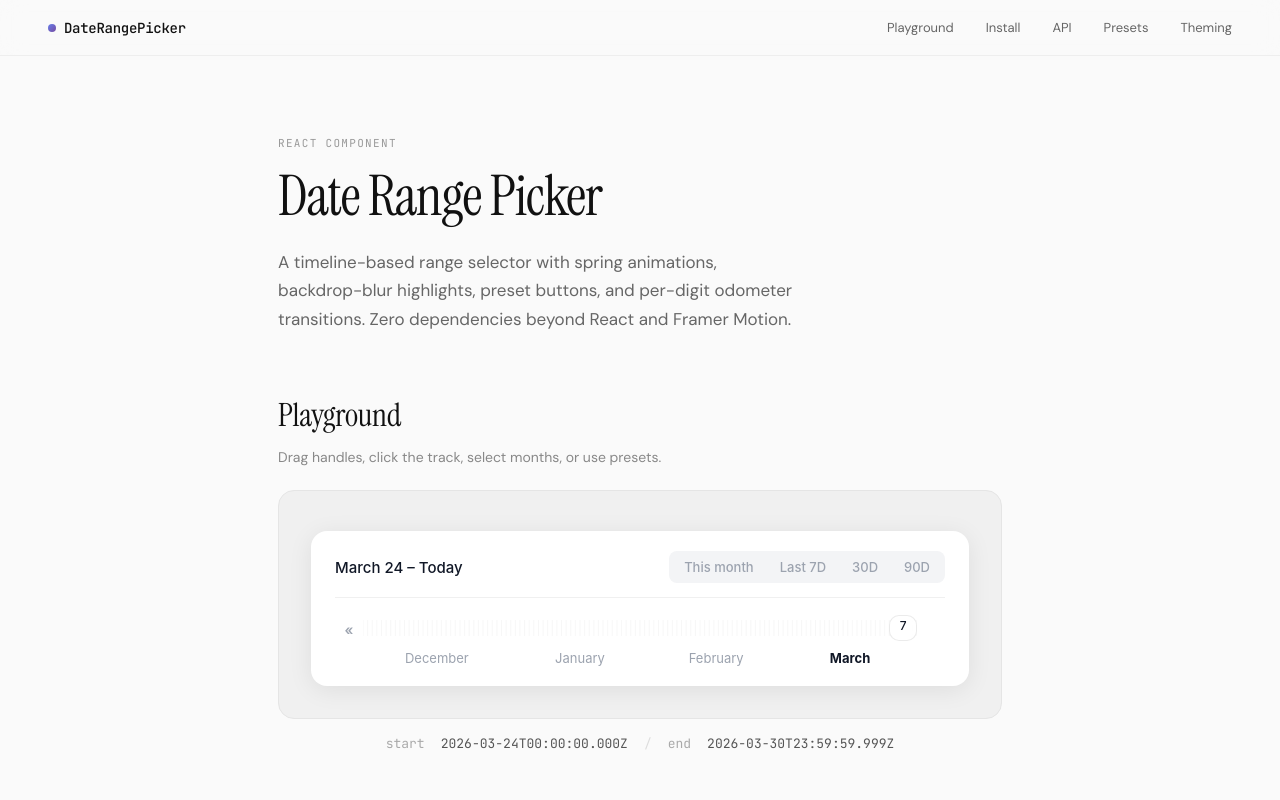
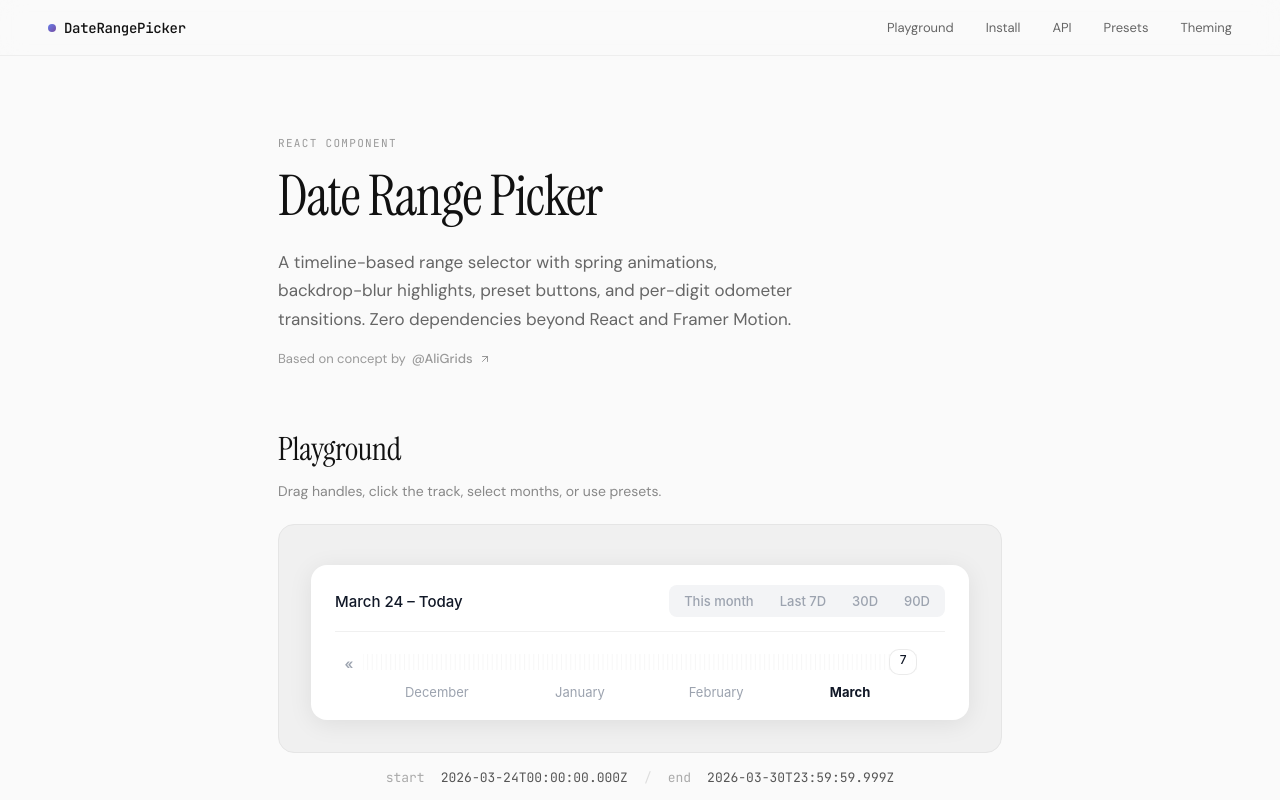
Before and after one commit to assada/date-picker, a React (Vite) app: page / in a window 1280 px wide. Shown: the top 800 px of the page. Built offline with nearby package versions, Linux system fonts and the light colour scheme.

Commit message:
feat: credit @AliGrids on demo page with link to original concept

```diff
--- a/src/demo/App.tsx
+++ b/src/demo/App.tsx
@@ -234,6 +234,26 @@ export default function App() {
             odometer transitions. Zero dependencies beyond React
             and Framer Motion.
           </p>
+          <a
+            href="https://x.com/AliGrids/status/2038102112517935145"
+            target="_blank"
+            rel="noopener noreferrer"
+            style={{
+              display: "inline-flex",
+              alignItems: "center",
+              gap: 6,
+              marginTop: 16,
+              fontSize: 13,
+              color: "#999",
+              textDecoration: "none",
+              transition: "color 0.15s",
+            }}
+            onMouseEnter={(e) => (e.currentTarget.style.color = "#111")}
+            onMouseLeave={(e) => (e.currentTarget.style.color = "#999")}
+          >
+            Based on concept by <span style={{ fontWeight: 500 }}>@AliGrids</span>
+            <svg width="12" height="12" viewBox="0 0 24 24" fill="none" stroke="currentColor" strokeWidth="2" strokeLinecap="round" strokeLinejoin="round"><path d="M7 17L17 7M17 7H7M17 7V17"/></svg>
+          </a>
         </header>
 
         {/* ── Playground ── */}
```
